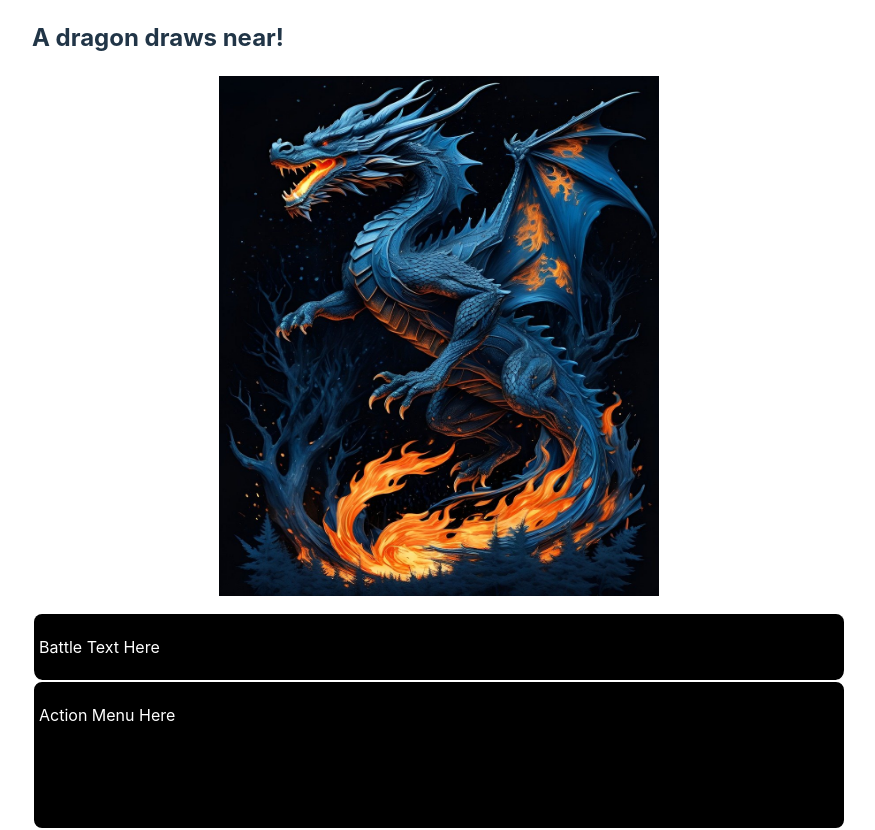
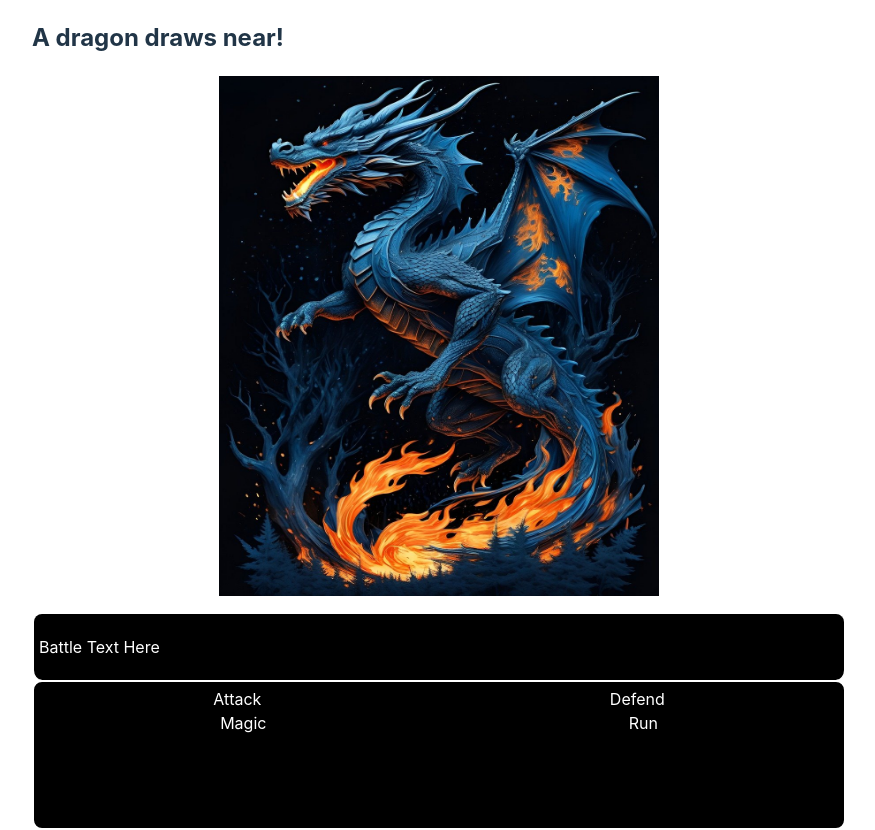
Before and after one commit to athaarsager/dragonslayer-game, a React (Vite) app in the folder dragonslayer_frontend/: page / in a window 1280 px wide. Shown: the whole page, without its empty margins (201-1076 px from the left). Built offline with nearby package versions, Linux system fonts and the light colour scheme.

Commit message:
Adjust display of text in battle menu

```diff
--- a/dragonslayer_frontend/src/components/BattleScreen/BattleScreen.css
+++ b/dragonslayer_frontend/src/components/BattleScreen/BattleScreen.css
@@ -23,5 +23,12 @@ img {
 }
 
 #battle-menu {
-    height: 8.5rem;;
+    height: 8.5rem;
+    display: flex;
+    flex-direction: column;
 }
+
+.action-row {
+    display: flex;
+    justify-content: space-around;
+}
--- a/dragonslayer_frontend/src/components/BattleScreen/BattleScreen.jsx
+++ b/dragonslayer_frontend/src/components/BattleScreen/BattleScreen.jsx
@@ -4,6 +4,7 @@ import "./BattleScreen.css";
 function BattleScreen() {
 
     // putting axios calls here for now. Will very likely need to move them to a different component later
+
 
     return (
         <>
@@ -18,7 +19,22 @@ function BattleScreen() {
                 <p>Battle Text Here</p>
             </div>
             <div id="battle-menu" class="text-box">
-                <p>Action Menu Here</p>
+                <div class="action-row">
+                    <div>
+                        <div class="battle-action">Attack</div>
+                    </div>
+                    <div>
+                        <div class="battle-action">Defend</div>
+                    </div>
+                </div>
+                <div class="action-row">
+                    <div>
+                        <div class="battle-action">Magic</div>
+                    </div>
+                    <div>
+                        <div class="battle-action">Run</div>
+                    </div>
+                </div>
             </div>
         </>
     )
```
